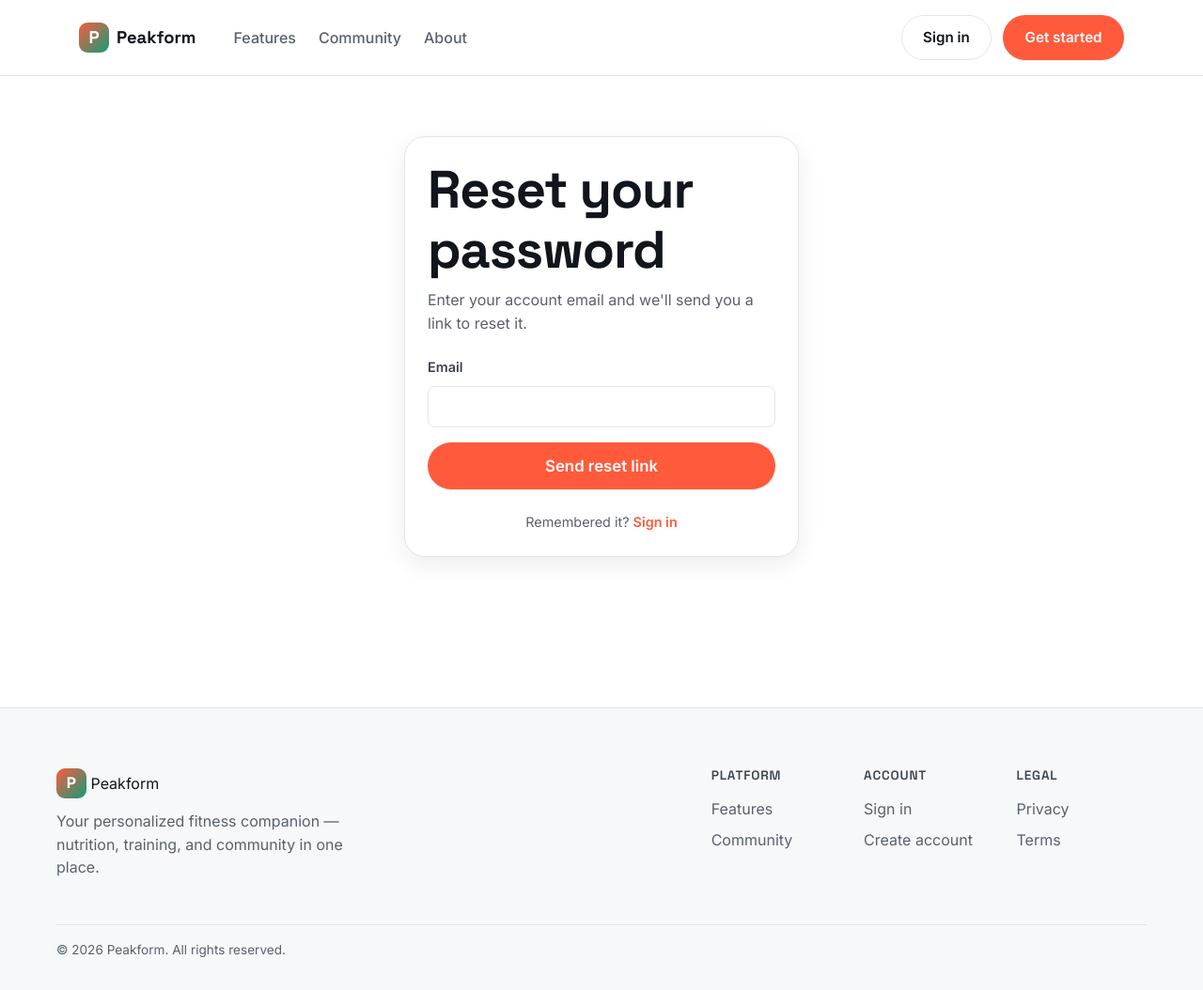
After one commit to alpersancili/Peakform, a Django app: page /accounts/password-reset/ in a window 1280 px wide. The commit adds this page. Shown: the whole page at 94% size. Run offline with Django 5.2, Linux system fonts and the light colour scheme.

Commit message:
Add self-service password reset
Wires up Django's built-in password reset views with templates
matching the site's auth pages, and adds SMTP settings (any provider's
relay works) driven by env vars. Without DJANGO_EMAIL_HOST set, reset
emails print to the server log instead of sending, so the flow still
works end-to-end locally and in production before SMTP is configured.

Co-Authored-By: Claude Sonnet 5 <noreply@anthropic.com>

```diff
--- a/accounts/templates/accounts/login.html
+++ b/accounts/templates/accounts/login.html
@@ -30,6 +30,7 @@
         <button class="btn btn--primary btn--block btn--lg" type="submit">Sign in</button>
       </form>
 
+      <p class="auth-card__footer"><a href="{% url 'accounts:password_reset' %}">Forgot your password?</a></p>
       <p class="auth-card__footer">New to Peakform? <a href="{% url 'accounts:register' %}">Create an account</a></p>
     </div>
   </div>
--- /dev/null
+++ b/accounts/templates/accounts/password_reset_form.html
@@ -0,0 +1,29 @@
+{% extends "base.html" %}
+{% block title %}Reset your password &mdash; Peakform{% endblock %}
+
+{% block content %}
+<section class="auth-page">
+  <div class="container auth-page__inner">
+    <div class="card card--elevated auth-card">
+      <h1 class="auth-card__title">Reset your password</h1>
+      <p class="auth-card__subtitle">Enter your account email and we'll send you a link to reset it.</p>
+
+      <form method="post" novalidate>
+        {% csrf_token %}
+
+        {% for field in form %}
+          <div class="field">
+            <label for="{{ field.id_for_label }}">{{ field.label }}</label>
+            {{ field }}
+            {% for error in field.errors %}<p class="field-error">{{ error }}</p>{% endfor %}
+          </div>
+        {% endfor %}
+
+        <button class="btn btn--primary btn--block btn--lg" type="submit">Send reset link</button>
+      </form>
+
+      <p class="auth-card__footer">Remembered it? <a href="{% url 'accounts:login' %}">Sign in</a></p>
+    </div>
+  </div>
+</section>
+{% endblock %}
--- /dev/null
+++ b/accounts/templates/accounts/password_reset_subject.txt
@@ -0,0 +1 @@
+Reset your Peakform password
--- a/accounts/urls.py
+++ b/accounts/urls.py
@@ -1,5 +1,5 @@
 from django.contrib.auth import views as auth_views
-from django.urls import path
+from django.urls import path, reverse_lazy
 
 from . import views
 
@@ -16,4 +16,32 @@ urlpatterns = [
     path("onboarding/", views.onboarding, name="onboarding"),
     path("profile/", views.profile, name="profile"),
     path("profile/edit/", views.profile_edit, name="profile_edit"),
+    path(
+        "password-reset/",
+        auth_views.PasswordResetView.as_view(
+            template_name="accounts/password_reset_form.html",
+            email_template_name="accounts/password_reset_email.html",
+            subject_template_name="accounts/password_reset_subject.txt",
+            success_url=reverse_lazy("accounts:password_reset_done"),
+        ),
+        name="password_reset",
+    ),
+    path(
+        "password-reset/done/",
+        auth_views.PasswordResetDoneView.as_view(template_name="accounts/password_reset_done.html"),
+        name="password_reset_done",
+    ),
+    path(
+        "reset/<uidb64>/<token>/",
+        auth_views.PasswordResetConfirmView.as_view(
+            template_name="accounts/password_reset_confirm.html",
+            success_url=reverse_lazy("accounts:password_reset_complete"),
+        ),
+        name="password_reset_confirm",
+    ),
+    path(
+        "reset/done/",
+        auth_views.PasswordResetCompleteView.as_view(template_name="accounts/password_reset_complete.html"),
+        name="password_reset_complete",
+    ),
 ]
--- a/static/css/base.css
+++ b/static/css/base.css
@@ -189,6 +189,8 @@ p { margin: 0 0 var(--space-4); color: var(--color-body); }
   border-color: var(--color-primary);
 }
 .field-error { color: var(--color-danger); font-size: 0.85rem; margin-top: var(--space-1); }
+.field-hint { color: var(--color-body); font-size: 0.8rem; margin-top: var(--space-1); }
+.field-hint ul { margin: var(--space-1) 0 0; padding-left: var(--space-4); }
 
 /* ---- Messages ---- */
 .messages { margin: var(--space-4) 0; display: flex; flex-direction: column; gap: var(--space-2); }
```
Also changed, not shown: accounts/templates/accounts/password_reset_complete.html (added, +14 -0 lines), accounts/templates/accounts/password_reset_confirm.html (added, +34 -0 lines), accounts/templates/accounts/password_reset_done.html (added, +17 -0 lines), accounts/templates/accounts/password_reset_email.html (added, +13 -0 lines), accounts/tests.py (+51 -0 lines), peakform/settings.py (+19 -0 lines), README.md, 1 other file.
